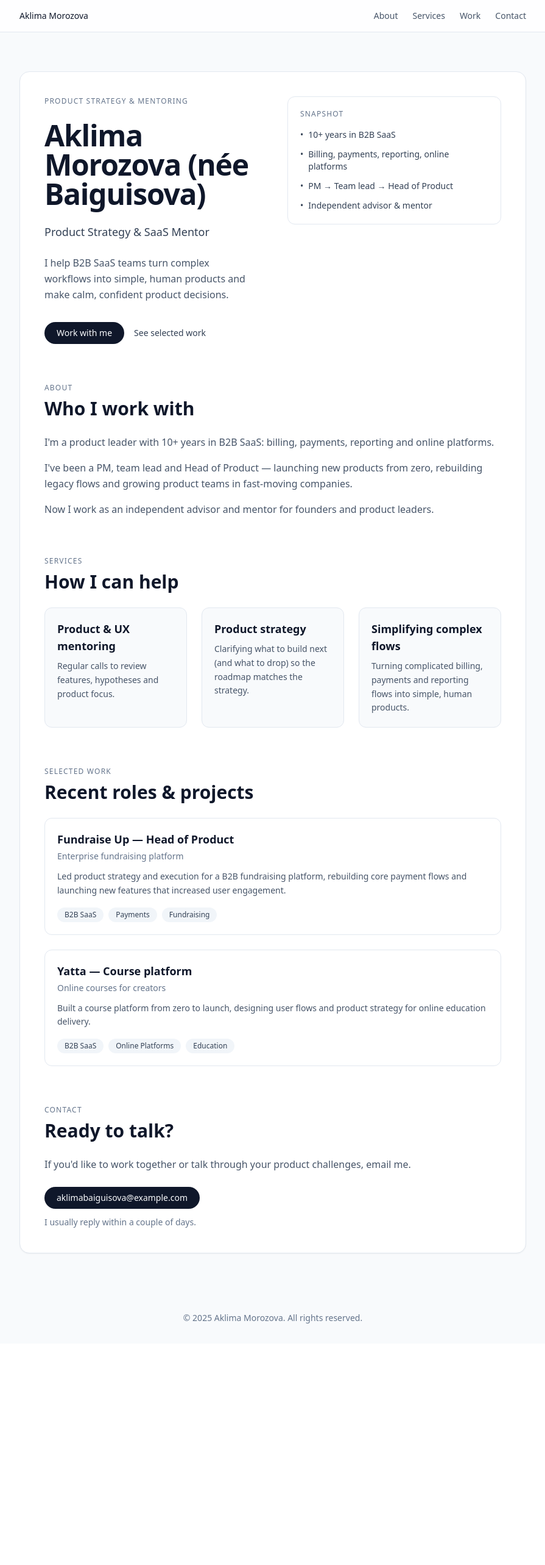
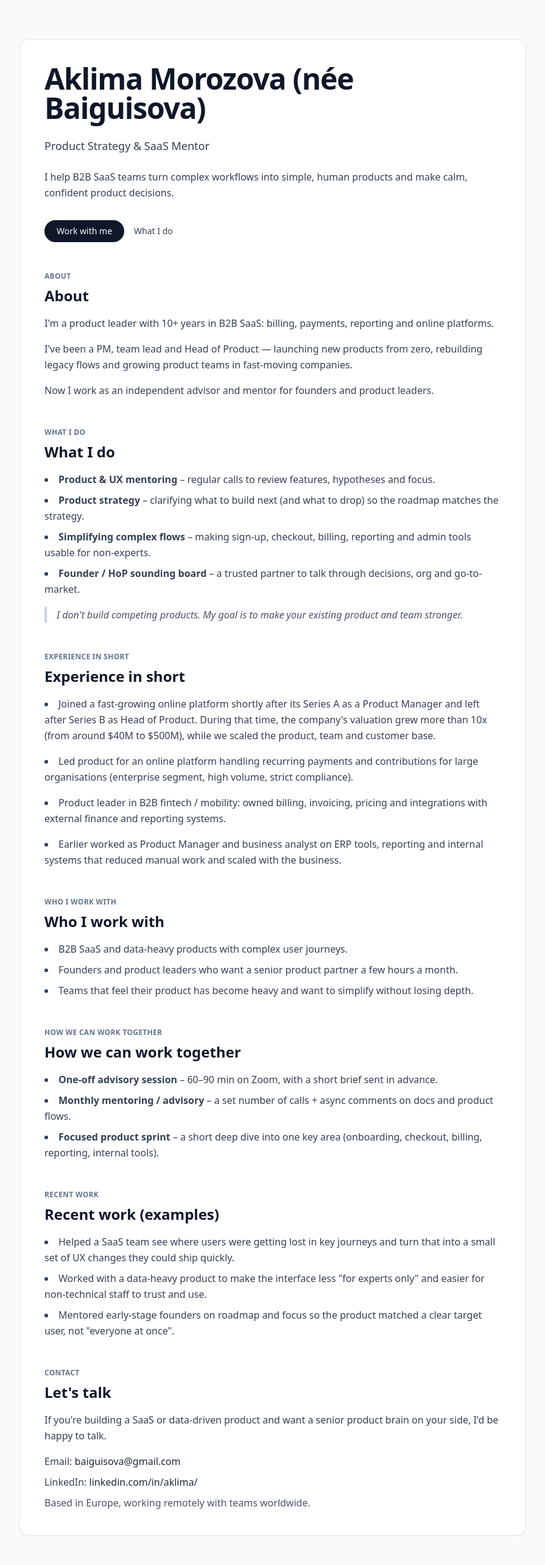
Before and after one commit to baiguisova-aklima/portfolio, a Next.js app: page / in a window 1280 px wide. Shown: the top 2566 px of the page at 61% size, without its empty margins (192-1087 px from the left). Before the commit the page ends 2203 px from the top, so only its background shows below. Built offline with nearby package versions, Linux system fonts and the light colour scheme.

Commit message:
Refactor home page structure and content for improved clarity and engagement. Update section headings, enhance styling, and reorganize content to better showcase services and experience.

```diff
--- a/app/page.tsx
+++ b/app/page.tsx
@@ -3,104 +3,46 @@ export default function Home() {
 
   return (
     <main className="min-h-screen bg-slate-50 text-slate-900">
-      {/* Top Navigation */}
-      <header className="sticky top-0 z-50 bg-white/80 backdrop-blur-sm border-b border-slate-200">
-        <nav className="max-w-4xl mx-auto px-4 sm:px-6 lg:px-8 py-4">
-          <div className="flex items-center justify-between">
-            <a href="#hero" className="text-sm font-medium text-slate-900 hover:text-slate-700">
-              Aklima Morozova
-            </a>
-            <div className="flex items-center gap-6">
-              <a href="#about" className="text-sm text-slate-600 hover:text-slate-900">
-                About
-              </a>
-              <a href="#services" className="text-sm text-slate-600 hover:text-slate-900">
-                Services
-              </a>
-              <a href="#work" className="text-sm text-slate-600 hover:text-slate-900">
-                Work
-              </a>
-              <a href="#contact" className="text-sm text-slate-600 hover:text-slate-900">
-                Contact
-              </a>
-            </div>
-          </div>
-        </nav>
-      </header>
-
-      {/* Main Content */}
       <div className="max-w-4xl mx-auto px-4 sm:px-6 lg:px-8 py-10 lg:py-16">
-        <div className="bg-white rounded-2xl border border-slate-200 shadow-sm p-6 lg:p-10 space-y-12 lg:space-y-16">
+        <div className="bg-white rounded-2xl border border-slate-200 shadow-sm p-6 lg:p-10 space-y-10 lg:space-y-12">
           {/* Hero Section */}
-          <section id="hero" className="scroll-mt-24">
-            <div className="lg:grid lg:grid-cols-2 lg:gap-12">
-              <div className="space-y-6">
-                <p className="text-xs uppercase tracking-widest text-slate-500">
-                  Product strategy & mentoring
-                </p>
+          <section id="hero" className="space-y-6">
             <h1 className="text-3xl lg:text-5xl font-bold tracking-tight text-slate-900">
               Aklima Morozova (née Baiguisova)
             </h1>
             <p className="text-lg font-medium text-slate-700">
               Product Strategy & SaaS Mentor
             </p>
-                <p className="text-base text-slate-600 leading-relaxed max-w-[36rem]">
+            <p className="text-base leading-relaxed text-slate-700">
               I help B2B SaaS teams turn complex workflows into simple, human products and make calm, confident product decisions.
             </p>
             <div className="flex flex-col sm:flex-row gap-4 pt-2">
               <a
                 href="#contact"
-                    className="inline-flex items-center justify-center rounded-full bg-slate-900 text-slate-50 px-5 py-2 text-sm font-medium hover:bg-slate-800 transition-colors"
+                className="inline-flex items-center justify-center rounded-full bg-slate-900 px-5 py-2 text-sm font-medium text-slate-50 hover:bg-slate-800 transition"
               >
                 Work with me
               </a>
               <a
-                    href="#work"
-                    className="inline-flex items-center justify-center text-sm font-medium text-slate-700 hover:text-slate-900 transition-colors"
+                href="#what-i-do"
+                className="inline-flex items-center justify-center text-sm font-medium text-slate-700 hover:text-slate-900"
               >
-                    See selected work
+                What I do
               </a>
-                </div>
-              </div>
-              <div className="mt-8 lg:mt-0">
-                <div className="bg-white border border-slate-200 rounded-xl p-5">
-                  <p className="text-xs uppercase tracking-widest text-slate-500 mb-4">
-                    Snapshot
-                  </p>
-                  <ul className="space-y-3 text-sm text-slate-700">
-                    <li className="flex items-start">
-                      <span className="mr-2">•</span>
-                      <span>10+ years in B2B SaaS</span>
-                    </li>
-                    <li className="flex items-start">
-                      <span className="mr-2">•</span>
-                      <span>Billing, payments, reporting, online platforms</span>
-                    </li>
-                    <li className="flex items-start">
-                      <span className="mr-2">•</span>
-                      <span>PM → Team lead → Head of Product</span>
-                    </li>
-                    <li className="flex items-start">
-                      <span className="mr-2">•</span>
-                      <span>Independent advisor & mentor</span>
-                    </li>
-                  </ul>
-                </div>
-              </div>
             </div>
           </section>
 
           {/* About Section */}
-          <section id="about" className="scroll-mt-24 space-y-6">
+          <section id="about" className="space-y-4">
             <div className="space-y-2">
-              <p className="text-xs uppercase tracking-widest text-slate-500">
+              <p className="text-xs font-semibold uppercase tracking-wide text-slate-500">
                 About
               </p>
-              <h2 className="text-2xl lg:text-3xl font-semibold text-slate-900">
-                Who I work with
+              <h2 className="text-xl lg:text-2xl font-semibold text-slate-900">
+                About
               </h2>
             </div>
-            <div className="space-y-4 text-base text-slate-600 leading-relaxed">
+            <div className="space-y-4 text-base leading-relaxed text-slate-700">
               <p>
                 I'm a product leader with 10+ years in B2B SaaS: billing, payments, reporting and online platforms.
               </p>
@@ -113,133 +55,157 @@ export default function Home() {
             </div>
           </section>
 
-          {/* Services Section */}
-          <section id="services" className="scroll-mt-24 space-y-6">
+          {/* What I do Section */}
+          <section id="what-i-do" className="space-y-4">
             <div className="space-y-2">
-              <p className="text-xs uppercase tracking-widest text-slate-500">
-                Services
+              <p className="text-xs font-semibold uppercase tracking-wide text-slate-500">
+                What I do
               </p>
-              <h2 className="text-2xl lg:text-3xl font-semibold text-slate-900">
-                How I can help
+              <h2 className="text-xl lg:text-2xl font-semibold text-slate-900">
+                What I do
               </h2>
             </div>
-            <div className="grid grid-cols-1 md:grid-cols-3 gap-6 mt-8">
-              <div className="bg-slate-50 border border-slate-200 rounded-xl p-5 hover:shadow-md hover:-translate-y-1 transition-all duration-200">
-                <h3 className="text-lg font-semibold text-slate-900 mb-2">
-                  Product & UX mentoring
-                </h3>
-                <p className="text-sm text-slate-600 leading-relaxed">
-                  Regular calls to review features, hypotheses and product focus.
-                </p>
-              </div>
-              <div className="bg-slate-50 border border-slate-200 rounded-xl p-5 hover:shadow-md hover:-translate-y-1 transition-all duration-200">
-                <h3 className="text-lg font-semibold text-slate-900 mb-2">
-                  Product strategy
-                </h3>
-                <p className="text-sm text-slate-600 leading-relaxed">
-                  Clarifying what to build next (and what to drop) so the roadmap matches the strategy.
-                </p>
-              </div>
-              <div className="bg-slate-50 border border-slate-200 rounded-xl p-5 hover:shadow-md hover:-translate-y-1 transition-all duration-200">
-                <h3 className="text-lg font-semibold text-slate-900 mb-2">
-                  Simplifying complex flows
-                </h3>
-                <p className="text-sm text-slate-600 leading-relaxed">
-                  Turning complicated billing, payments and reporting flows into simple, human products.
-                </p>
-              </div>
-            </div>
+            <ul className="space-y-2 text-base leading-relaxed text-slate-700 list-disc list-inside">
+              <li>
+                <strong>Product & UX mentoring</strong> – regular calls to review features, hypotheses and focus.
+              </li>
+              <li>
+                <strong>Product strategy</strong> – clarifying what to build next (and what to drop) so the roadmap matches the strategy.
+              </li>
+              <li>
+                <strong>Simplifying complex flows</strong> – making sign-up, checkout, billing, reporting and admin tools usable for non-experts.
+              </li>
+              <li>
+                <strong>Founder / HoP sounding board</strong> – a trusted partner to talk through decisions, org and go-to-market.
+              </li>
+            </ul>
+            <blockquote className="mt-6 pl-4 border-l-4 border-slate-300 italic text-slate-600 leading-relaxed">
+              I don't build competing products. My goal is to make your existing product and team stronger.
+            </blockquote>
           </section>
 
-          {/* Selected Work Section */}
-          <section id="work" className="scroll-mt-24 space-y-6">
+          {/* Experience in short Section */}
+          <section id="experience" className="space-y-4">
             <div className="space-y-2">
-              <p className="text-xs uppercase tracking-widest text-slate-500">
-                Selected work
+              <p className="text-xs font-semibold uppercase tracking-wide text-slate-500">
+                Experience in short
               </p>
-              <h2 className="text-2xl lg:text-3xl font-semibold text-slate-900">
-                Recent roles & projects
+              <h2 className="text-xl lg:text-2xl font-semibold text-slate-900">
+                Experience in short
               </h2>
             </div>
-            <div className="space-y-6 mt-8">
-              <div className="border border-slate-200 rounded-xl p-5">
-                <div className="flex flex-col sm:flex-row sm:items-start sm:justify-between gap-4">
-                  <div className="flex-1">
-                    <h3 className="text-lg font-semibold text-slate-900">
-                      Fundraise Up — Head of Product
-                    </h3>
-                    <p className="text-sm text-slate-500 mt-1">
-                      Enterprise fundraising platform
+            <ul className="space-y-4 text-base leading-relaxed text-slate-700 list-disc list-inside">
+              <li>
+                Joined a fast-growing online platform shortly after its Series A as a Product Manager and left after Series B as Head of Product. During that time, the company's valuation grew more than 10x (from around $40M to $500M), while we scaled the product, team and customer base.
+              </li>
+              <li>
+                Led product for an online platform handling recurring payments and contributions for large organisations (enterprise segment, high volume, strict compliance).
+              </li>
+              <li>
+                Product leader in B2B fintech / mobility: owned billing, invoicing, pricing and integrations with external finance and reporting systems.
+              </li>
+              <li>
+                Earlier worked as Product Manager and business analyst on ERP tools, reporting and internal systems that reduced manual work and scaled with the business.
+              </li>
+            </ul>
+          </section>
+
+          {/* Who I work with Section */}
+          <section id="who-i-work-with" className="space-y-4">
+            <div className="space-y-2">
+              <p className="text-xs font-semibold uppercase tracking-wide text-slate-500">
+                Who I work with
               </p>
-                    <p className="text-sm text-slate-600 leading-relaxed mt-3">
-                      Led product strategy and execution for a B2B fundraising platform, rebuilding core payment flows and launching new features that increased user engagement.
+              <h2 className="text-xl lg:text-2xl font-semibold text-slate-900">
+                Who I work with
+              </h2>
+            </div>
+            <ul className="space-y-2 text-base leading-relaxed text-slate-700 list-disc list-inside">
+              <li>B2B SaaS and data-heavy products with complex user journeys.</li>
+              <li>Founders and product leaders who want a senior product partner a few hours a month.</li>
+              <li>Teams that feel their product has become heavy and want to simplify without losing depth.</li>
+            </ul>
+          </section>
+
+          {/* How we can work together Section */}
+          <section id="how-we-can-work-together" className="space-y-4">
+            <div className="space-y-2">
+              <p className="text-xs font-semibold uppercase tracking-wide text-slate-500">
+                How we can work together
               </p>
-                    <div className="flex flex-wrap gap-2 mt-4">
-                      <span className="px-3 py-1 text-xs font-medium bg-slate-100 text-slate-700 rounded-full">
-                        B2B SaaS
-                      </span>
-                      <span className="px-3 py-1 text-xs font-medium bg-slate-100 text-slate-700 rounded-full">
-                        Payments
-                      </span>
-                      <span className="px-3 py-1 text-xs font-medium bg-slate-100 text-slate-700 rounded-full">
-                        Fundraising
-                      </span>
+              <h2 className="text-xl lg:text-2xl font-semibold text-slate-900">
+                How we can work together
+              </h2>
             </div>
+            <ul className="space-y-2 text-base leading-relaxed text-slate-700 list-disc list-inside">
+              <li>
+                <strong>One-off advisory session</strong> – 60–90 min on Zoom, with a short brief sent in advance.
+              </li>
+              <li>
+                <strong>Monthly mentoring / advisory</strong> – a set number of calls + async comments on docs and product flows.
+              </li>
+              <li>
+                <strong>Focused product sprint</strong> – a short deep dive into one key area (onboarding, checkout, billing, reporting, internal tools).
+              </li>
+            </ul>
+          </section>
+
+          {/* Recent work Section */}
+          <section id="recent-work" className="space-y-4">
+            <div className="space-y-2">
+              <p className="text-xs font-semibold uppercase tracking-wide text-slate-500">
+                Recent work
+              </p>
+              <h2 className="text-xl lg:text-2xl font-semibold text-slate-900">
+                Recent work (examples)
+              </h2>
             </div>
-                </div>
-              </div>
-              <div className="border border-slate-200 rounded-xl p-5">
-                <div className="flex flex-col sm:flex-row sm:items-start sm:justify-between gap-4">
-                  <div className="flex-1">
-                    <h3 className="text-lg font-semibold text-slate-900">
-                      Yatta — Course platform
-                    </h3>
-                    <p className="text-sm text-slate-500 mt-1">
-                      Online courses for creators
-                    </p>
-                    <p className="text-sm text-slate-600 leading-relaxed mt-3">
-                      Built a course platform from zero to launch, designing user flows and product strategy for online education delivery.
-                    </p>
-                    <div className="flex flex-wrap gap-2 mt-4">
-                      <span className="px-3 py-1 text-xs font-medium bg-slate-100 text-slate-700 rounded-full">
-                        B2B SaaS
-                      </span>
-                      <span className="px-3 py-1 text-xs font-medium bg-slate-100 text-slate-700 rounded-full">
-                        Online Platforms
-                      </span>
-                      <span className="px-3 py-1 text-xs font-medium bg-slate-100 text-slate-700 rounded-full">
-                        Education
-                      </span>
-                    </div>
-                  </div>
-                </div>
-              </div>
-            </div>
+            <ul className="space-y-2 text-base leading-relaxed text-slate-700 list-disc list-inside">
+              <li>Helped a SaaS team see where users were getting lost in key journeys and turn that into a small set of UX changes they could ship quickly.</li>
+              <li>Worked with a data-heavy product to make the interface less "for experts only" and easier for non-technical staff to trust and use.</li>
+              <li>Mentored early-stage founders on roadmap and focus so the product matched a clear target user, not "everyone at once".</li>
+            </ul>
           </section>
 
           {/* Contact Section */}
-          <section id="contact" className="scroll-mt-24 space-y-6">
+          <section id="contact" className="space-y-4">
             <div className="space-y-2">
-              <p className="text-xs uppercase tracking-widest text-slate-500">
+              <p className="text-xs font-semibold uppercase tracking-wide text-slate-500">
                 Contact
               </p>
-              <h2 className="text-2xl lg:text-3xl font-semibold text-slate-900">
-                Ready to talk?
+              <h2 className="text-xl lg:text-2xl font-semibold text-slate-900">
+                Let's talk
               </h2>
             </div>
-            <p className="text-base text-slate-600 leading-relaxed">
-              If you'd like to work together or talk through your product challenges, email me.
+            <div className="space-y-4 text-base leading-relaxed text-slate-700">
+              <p>
+                If you're building a SaaS or data-driven product and want a senior product brain on your side, I'd be happy to talk.
               </p>
-            <div className="space-y-3">
+              <div className="space-y-2">
+                <p>
+                  <span className="font-medium">Email:</span>{' '}
                   <a
-                href="mailto:aklimabaiguisova@example.com"
-                className="inline-flex items-center justify-center rounded-full bg-slate-900 text-slate-50 px-5 py-2 text-sm font-medium hover:bg-slate-800 transition-colors"
+                    href="mailto:baiguisova@gmail.com"
+                    className="text-slate-800 hover:underline"
                   >
-                aklimabaiguisova@example.com
+                    baiguisova@gmail.com
                   </a>
-              <p className="text-sm text-slate-500">
-                I usually reply within a couple of days.
                 </p>
+                <p>
+                  <span className="font-medium">LinkedIn:</span>{' '}
+                  <a
+                    href="https://www.linkedin.com/in/aklima/"
+                    target="_blank"
+                    rel="noopener noreferrer"
+                    className="text-slate-800 hover:underline"
+                  >
+                    linkedin.com/in/aklima/
+                  </a>
+                </p>
+                <p className="text-slate-600">
+                  Based in Europe, working remotely with teams worldwide.
+                </p>
+              </div>
             </div>
           </section>
         </div>
```
Lines whose indentation alone changed are shown as unchanged.
